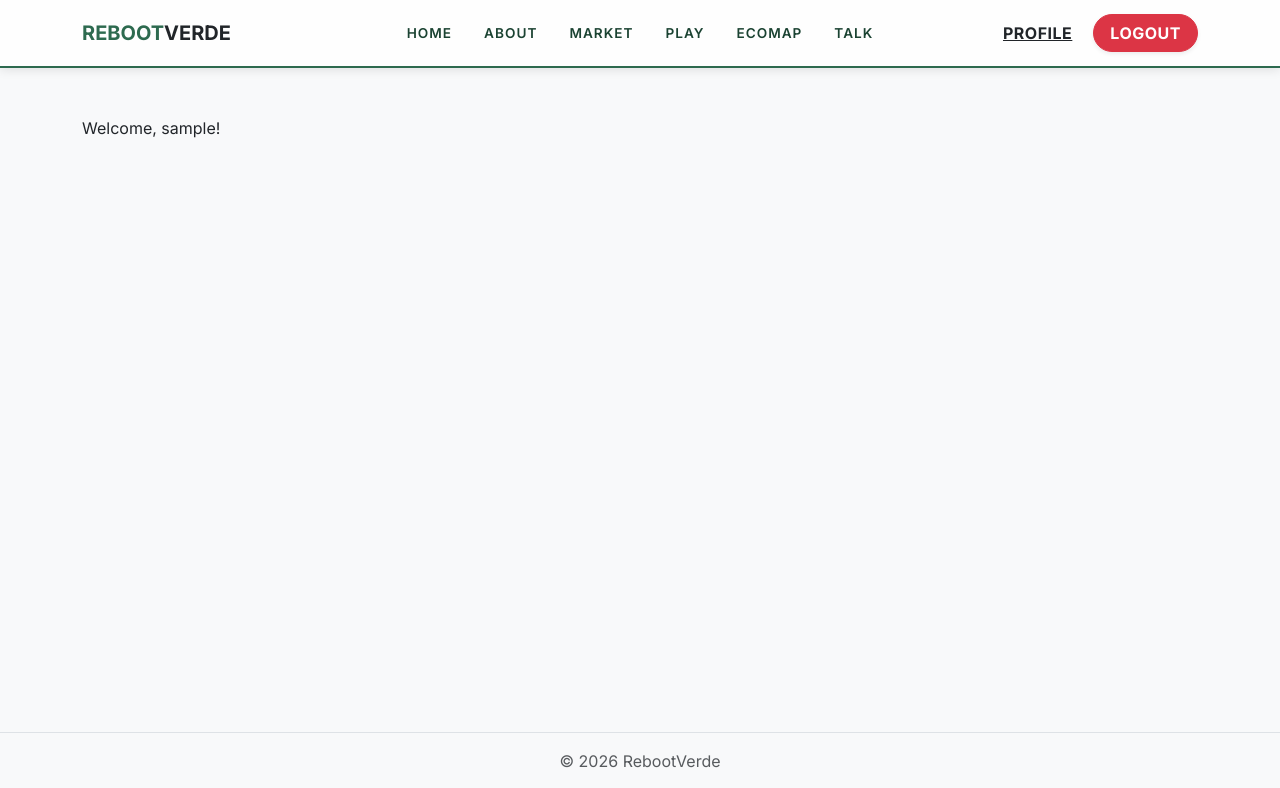
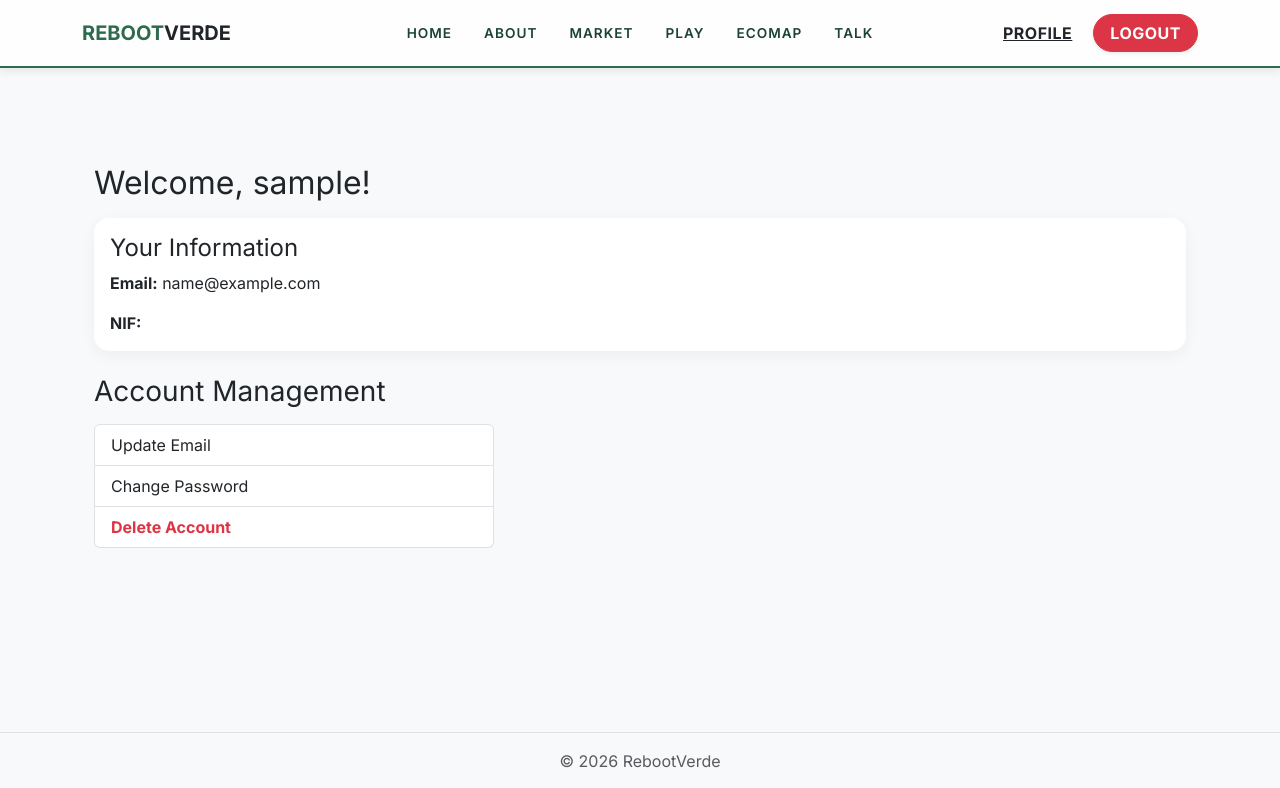
Before and after one commit to leo-snczki/RebootVerde, a Django app: page /users/accounts/profile/ in a window 1280 px wide. Shown: the top 788 px of the page. Run offline with Django 4.2, Linux system fonts and the light colour scheme; the visitor is signed in with stand-in values (Sample User, id 1); parts of the project's set-up code (start-up, migrations or seed data) failed here and were passed over; some libraries are stand-ins or nearby versions.

Commit message:
Add email and password change and account deletion features

```diff
--- a/users/templates/users/profile.html
+++ b/users/templates/users/profile.html
@@ -1,8 +1,23 @@
 {% extends "base.html" %}
 
-{% block title %}Perfil{% endblock %}
+{% block title %}Profile{% endblock %}
 
 {% block content %}
+<div class="container mt-5">
+    <h2>Welcome, {{ user.username }}!</h2>
+    <div class="card mt-3">
+        <div class="card-body">
+            <h4 class="card-title">Your Information</h4>
+            <p class="card-text"><strong>Email:</strong> {{ user.email }}</p>
+            <p class="card-text"><strong>NIF:</strong> {{ user.nif }}</p>
+        </div>
+    </div>
 
-<p> Welcome, {{ user.username }}! </p>
+    <h3 class="mt-4">Account Management</h3>
+    <div class="list-group mt-3" style="max-width: 400px;">
+        <a href="{% url 'change_email' %}" class="list-group-item list-group-item-action">Update Email</a>
+        <a href="{% url 'password_change' %}" class="list-group-item list-group-item-action">Change Password</a>
+        <a href="{% url 'delete_account' %}" class="list-group-item list-group-item-action text-danger fw-bold">Delete Account</a>
+    </div>
+</div>
 {% endblock %}
--- a/users/urls.py
+++ b/users/urls.py
@@ -23,5 +23,16 @@ urlpatterns = [
     ), name="password_reset_complete"),
     path("accounts/logout/", auth_views.LogoutView.as_view(template_name="users/logout.html"), name="logout"),
     path("accounts/profile/", views.profile, name="profile"),
+
+    path("accounts/change-email/", views.change_email, name="change_email"),
+    path("accounts/delete-account/", views.delete_account, name="delete_account"),
+    path("accounts/password_change/", auth_views.PasswordChangeView.as_view(
+        template_name="users/password_change_form.html",
+    ), name="password_change"),
+
+    path("accounts/password_change/done/", auth_views.PasswordChangeDoneView.as_view(
+        template_name="users/password_change_done.html"
+    ), name="password_change_done"),
+
     path("accounts/", include("django.contrib.auth.urls")),
 ]
--- a/users/views.py
+++ b/users/views.py
@@ -4,7 +4,7 @@ from django.contrib.auth import get_user_model, login
 from django.core.mail import send_mail
 from django.urls import reverse
 from django.contrib.auth.views import LoginView
-from .forms import RegistrationForm
+from .forms import RegistrationForm, EmailChangeForm
 from django.contrib.auth.decorators import login_required
 
 User = get_user_model()
@@ -76,3 +76,27 @@ def verify_code(request):
 @login_required
 def profile(request):
     return render(request, "users/profile.html")
+
+@login_required
+def change_email(request):
+    if request.method == 'POST':
+        form = EmailChangeForm(request.POST, instance=request.user)
+        if form.is_valid():
+            form.save()
+            messages.success(request, 'O seu email foi atualizado com sucesso!')
+            return redirect('profile')
+    else:
+        form = EmailChangeForm(instance=request.user)
+
+    return render(request, 'users/change_email.html', {'form': form})
+
+# NOVO: View para apagar a conta
+@login_required
+def delete_account(request):
+    if request.method == 'POST':
+        user = request.user
+        user.delete()
+        messages.success(request, 'A sua conta foi eliminada com sucesso.')
+        return redirect('index')  # Certifica-te que tens uma view/url com o nome 'index' (ou muda para 'login')
+
+    return render(request, 'users/delete_account_confirm.html')
```
Also changed, not shown: users/forms.py (+12 -0 lines), users/templates/users/change_email.html (added, +15 -0 lines), users/templates/users/delete_account_confirm.html (added, +18 -0 lines), users/templates/users/password_change_done.html (added, +16 -0 lines), users/templates/users/password_change_form.html (added, +15 -0 lines).
